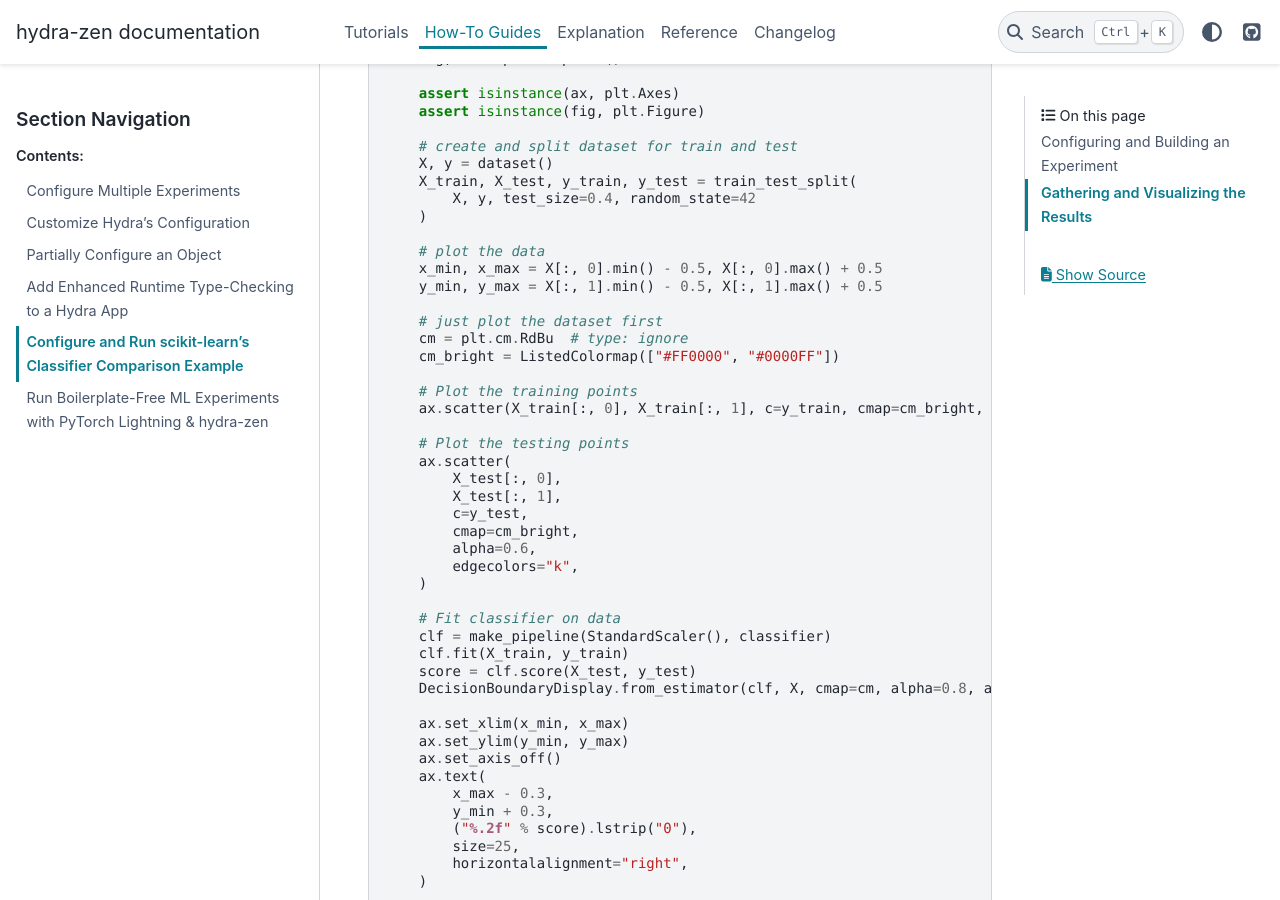
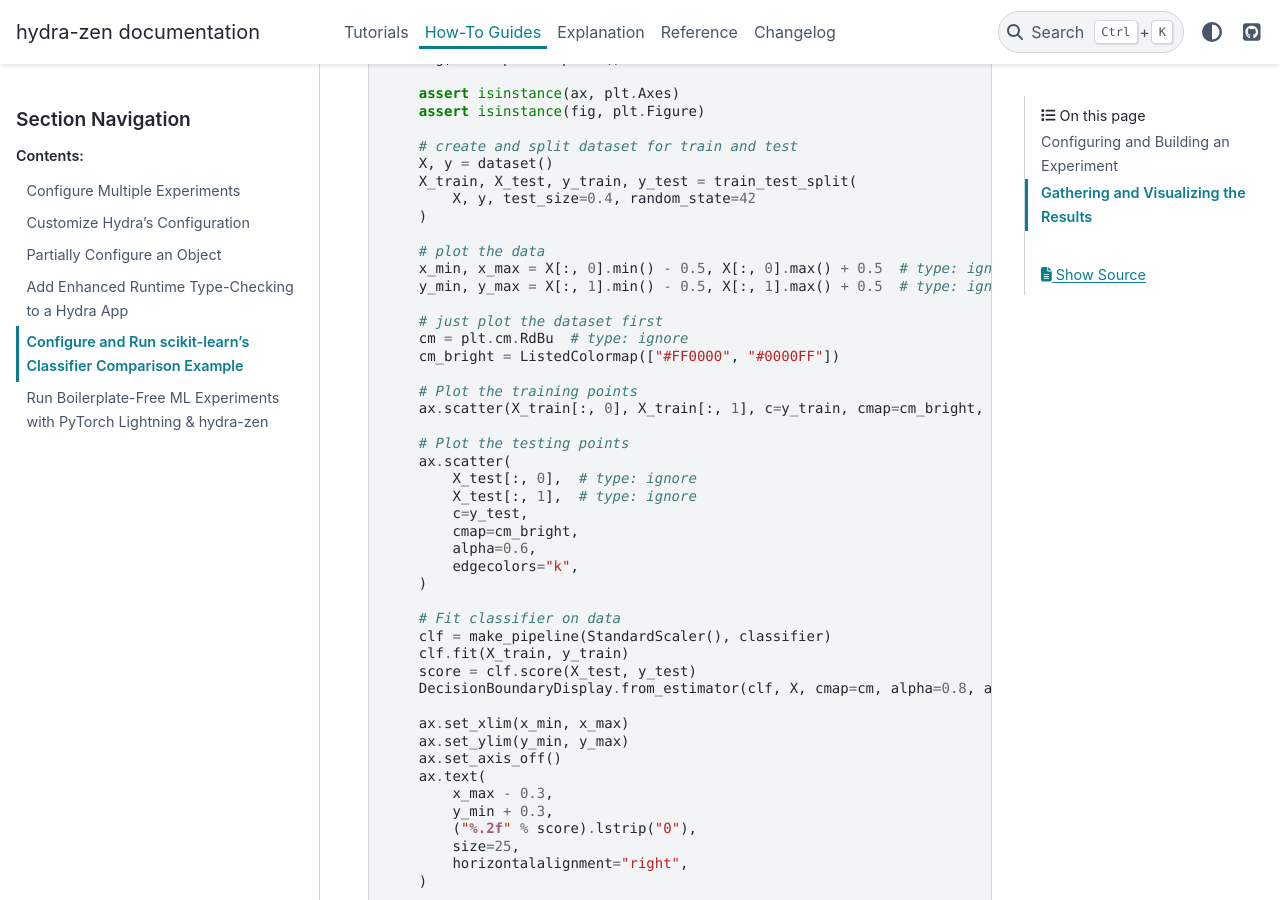
Before and after one commit to mit-ll-responsible-ai/hydra-zen, a Sphinx documentation site: the page built from docs/source/how_to/using_scikit_learn.rst, in a window 1280 px wide and 900 px high, scrolled down 3599 px. Built offline with Sphinx 7.4.7 and the PyData theme 0.15.4, drawn with Linux system fonts in a browser that asks for light colours; the version number could not be read and is left out.

Commit message:
more fixes

```diff
--- a/docs/source/how_to/pytorch_lightning.rst
+++ b/docs/source/how_to/pytorch_lightning.rst
@@ -181,7 +181,7 @@ and trainer. We'll also define the task function that trains and tests our model
    # *before* any of our configs are instantiated (which will initialize the pytorch
    # model whose weights depend on the seed)
    pre_seed = zen(lambda seed: pl.seed_everything(seed))
-   task_function = zen(train_and_eval, pre_call=pre_seed))
+   task_function = zen(train_and_eval, pre_call=pre_seed)
 
    if __name__ == "__main__":
        # enables us to call
--- a/docs/source/how_to/using_scikit_learn.rst
+++ b/docs/source/how_to/using_scikit_learn.rst
@@ -200,8 +200,8 @@ After building the configs we define the task function that utilizes these datas
        )
 
        # plot the data
-       x_min, x_max = X[:, 0].min() - 0.5, X[:, 0].max() + 0.5
-       y_min, y_max = X[:, 1].min() - 0.5, X[:, 1].max() + 0.5
+       x_min, x_max = X[:, 0].min() - 0.5, X[:, 0].max() + 0.5  # type: ignore
+       y_min, y_max = X[:, 1].min() - 0.5, X[:, 1].max() + 0.5  # type: ignore
 
        # just plot the dataset first
        cm = plt.cm.RdBu  # type: ignore
@@ -212,8 +212,8 @@ After building the configs we define the task function that utilizes these datas
 
        # Plot the testing points
        ax.scatter(
-           X_test[:, 0],
-           X_test[:, 1],
+           X_test[:, 0],  # type: ignore
+           X_test[:, 1],  # type: ignore
            c=y_test,
            cmap=cm_bright,
            alpha=0.6,
```
Also changed, not shown: other parts of docs/source/how_to/pytorch_lightning.rst (+1 -1 lines).
